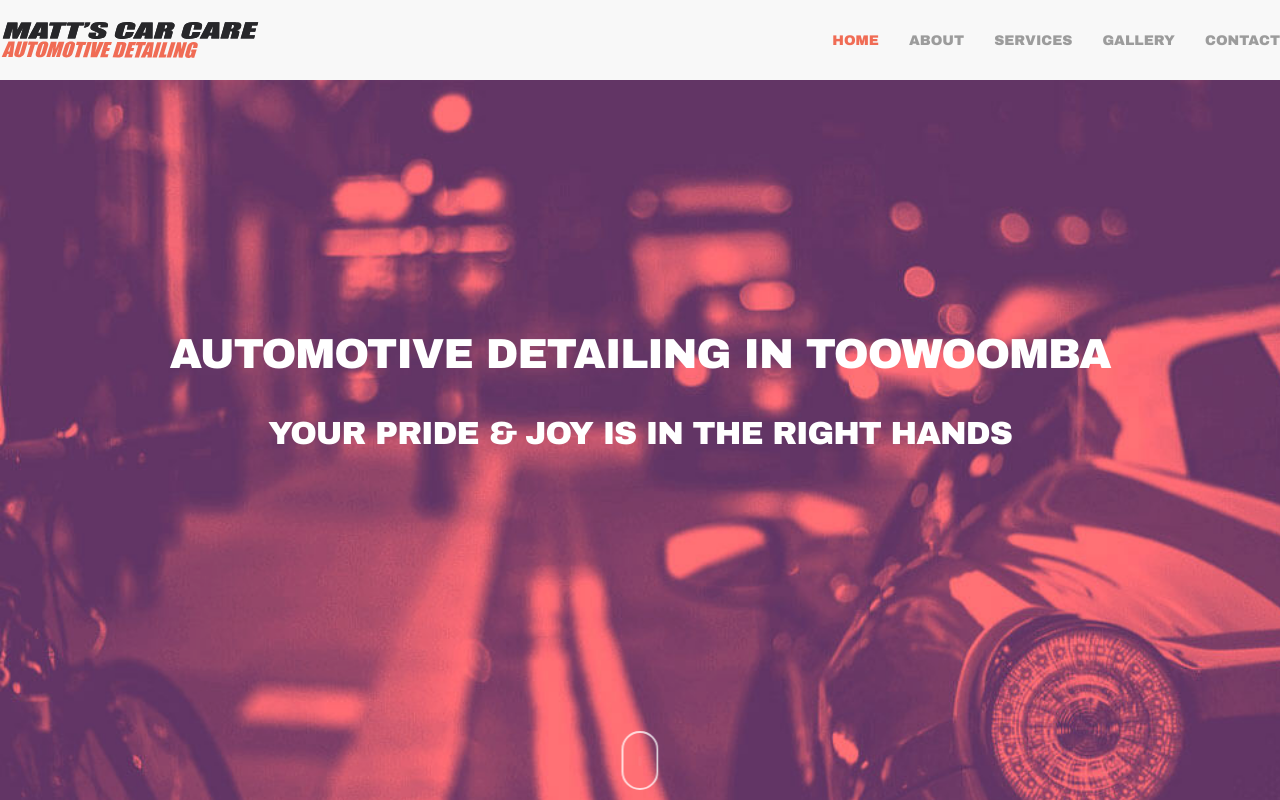
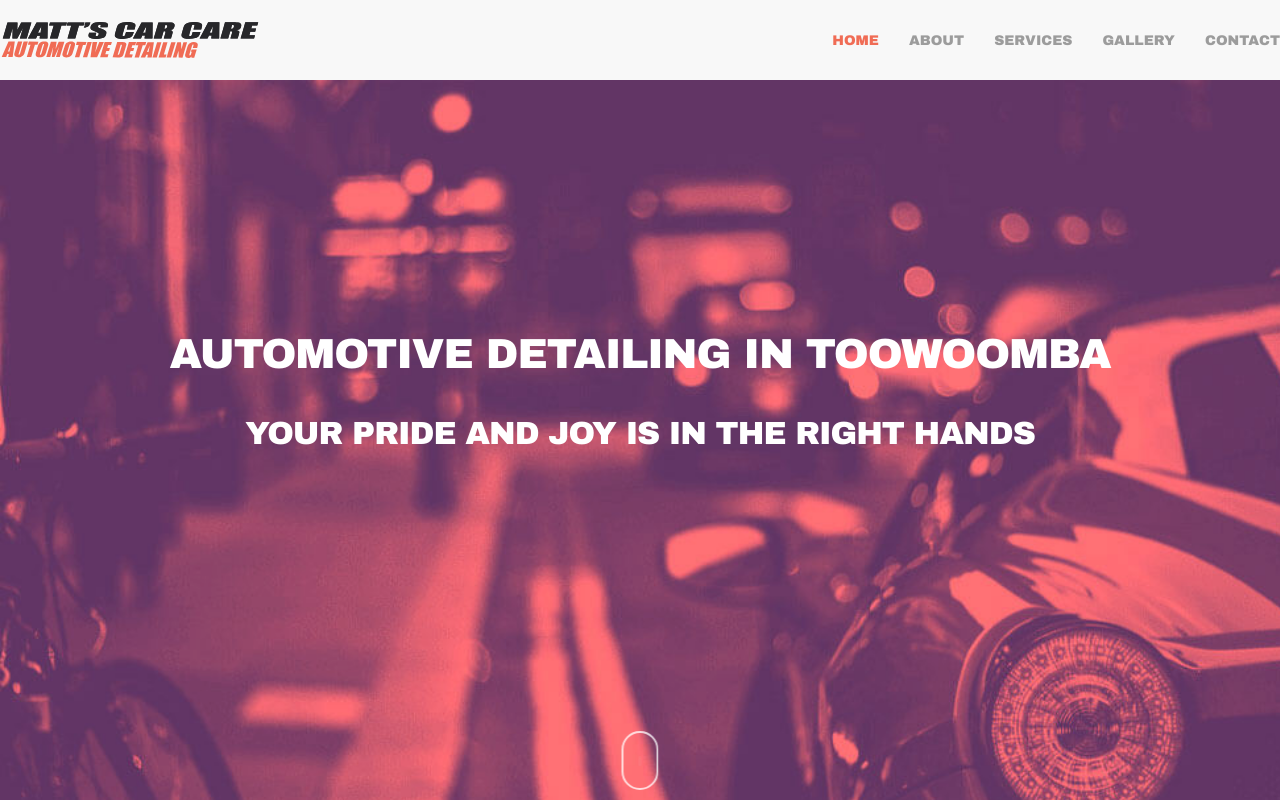
Before and after one commit to cofcoder/matts-car-care, a Nuxt app: page / in a window 1280 px wide. Shown: the top 800 px of the page. Built offline with nearby package versions, Linux system fonts and the light colour scheme.

Commit message:
Heading 2 change

```diff
--- a/pages/index.vue
+++ b/pages/index.vue
@@ -5,7 +5,7 @@
         <div class="uk-container uk-flex-center">
           <div class="uk-text-center uk-position-center">
             <h1 class="uk-heading-alt">AUTOMOTIVE DETAILING IN TOOWOOMBA</h1>
-            <h2 class="uk-heading-alt">YOUR PRIDE &amp; JOY IS IN THE RIGHT HANDS</h2>
+            <h2 class="uk-heading-alt">YOUR PRIDE AND JOY IS IN THE RIGHT HANDS</h2>
           </div>
           <div class="uk-position-small uk-position-bottom-center">
             <div class="mousey">
```
